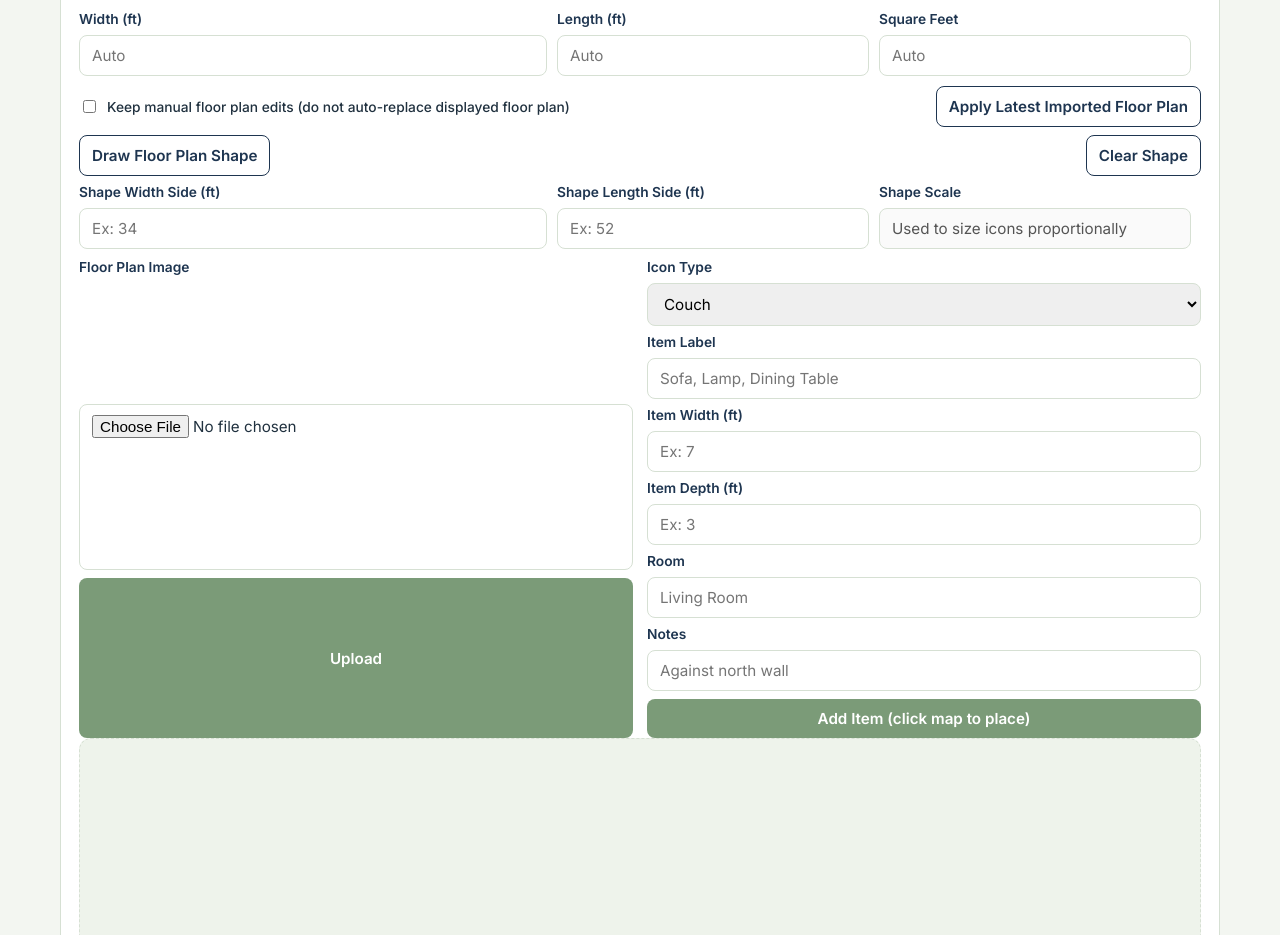
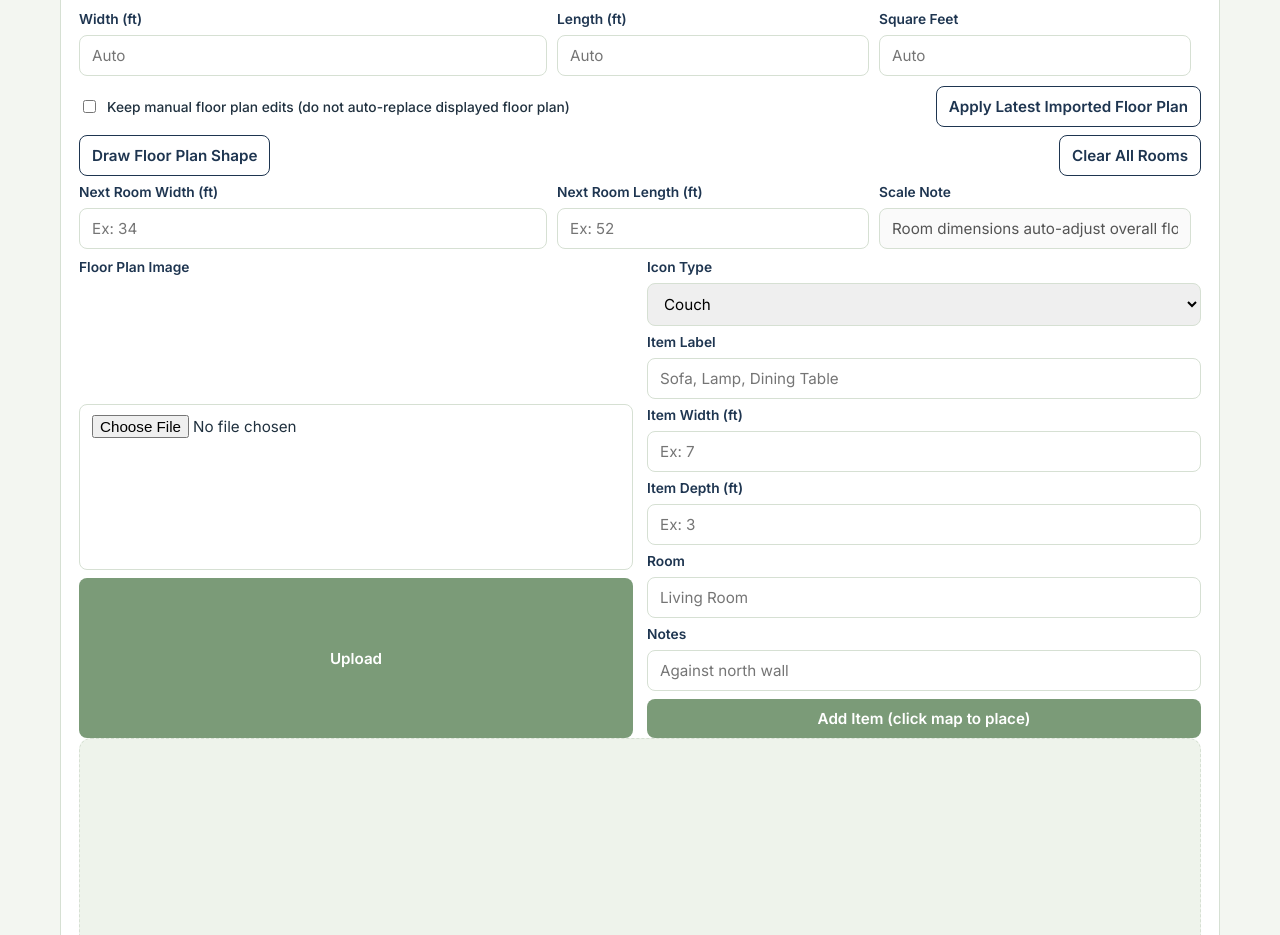
Before and after one commit to lotrentonlawrence-oss/managemoving, a plain HTML site: page client-snapshot.html in a window 1280 px wide. Shown: the part 920-1855 px from the top of the page. Drawn offline with Linux system fonts and the light colour scheme; no server answers.

Commit message:
Add multi-room autosave floor drawing and editable room dimensions

```diff
--- a/client-snapshot.html
+++ b/client-snapshot.html
@@ -8,7 +8,7 @@
   <link rel="preconnect" href="https://fonts.googleapis.com">
   <link rel="preconnect" href="https://fonts.gstatic.com" crossorigin>
   <link href="https://fonts.googleapis.com/css2?family=Fraunces:wght@500;600;700&family=Inter:wght@400;500;600;700&display=swap" rel="stylesheet">
-  <link rel="stylesheet" href="portal.css?v=20260704h">
+  <link rel="stylesheet" href="portal.css?v=20260704j">
 </head>
 <body>
   <header class="portal-header">
@@ -110,22 +110,23 @@
       </div>
       <div class="floor-workflow-row">
         <button id="drawFloorShapeBtn" type="button" class="btn-ghost">Draw Floor Plan Shape</button>
-        <button id="clearFloorShapeBtn" type="button" class="btn-ghost">Clear Shape</button>
+        <button id="clearFloorShapeBtn" type="button" class="btn-ghost">Clear All Rooms</button>
       </div>
       <div class="split-three floor-meta-grid">
         <div class="stack-form">
-          <label for="floorShapeWidthFt">Shape Width Side (ft)</label>
+          <label for="floorShapeWidthFt">Next Room Width (ft)</label>
           <input id="floorShapeWidthFt" type="number" step="0.1" min="0" placeholder="Ex: 34">
         </div>
         <div class="stack-form">
-          <label for="floorShapeLengthFt">Shape Length Side (ft)</label>
+          <label for="floorShapeLengthFt">Next Room Length (ft)</label>
           <input id="floorShapeLengthFt" type="number" step="0.1" min="0" placeholder="Ex: 52">
         </div>
         <div class="stack-form">
-          <label for="floorShapeScaleNote">Shape Scale</label>
-          <input id="floorShapeScaleNote" type="text" value="Used to size icons proportionally" disabled>
+          <label for="floorShapeScaleNote">Scale Note</label>
+          <input id="floorShapeScaleNote" type="text" value="Room dimensions auto-adjust overall floor dimensions" disabled>
         </div>
       </div>
+      <div id="floorRoomsList" class="rooms-list"></div>
       <p id="floorSourceNote" class="muted"></p>
       <p id="floorImportStatus" class="muted"></p>
       <div class="split-two">
@@ -190,6 +191,6 @@
     </section>
   </main>
 
-  <script type="module" src="client-snapshot.js?v=20260704h"></script>
+  <script type="module" src="client-snapshot.js?v=20260704j"></script>
 </body>
 </html>
```
